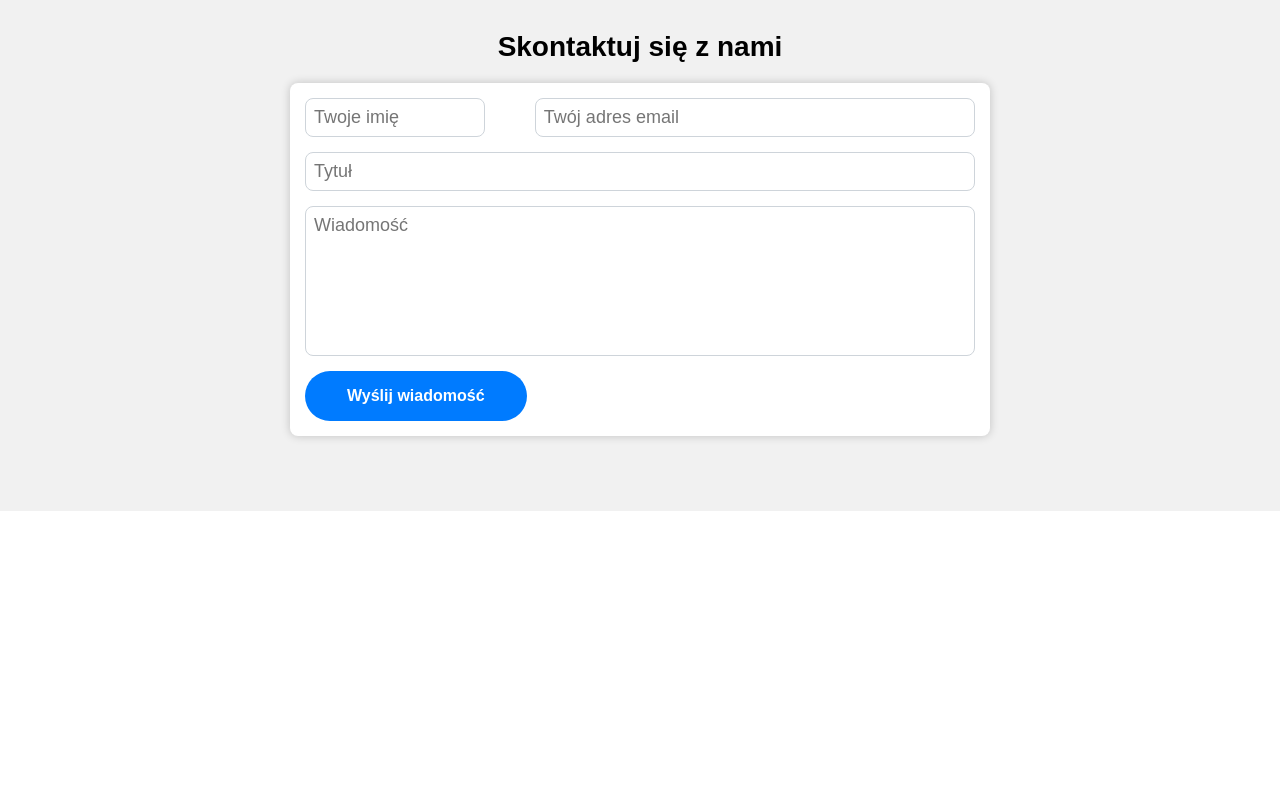
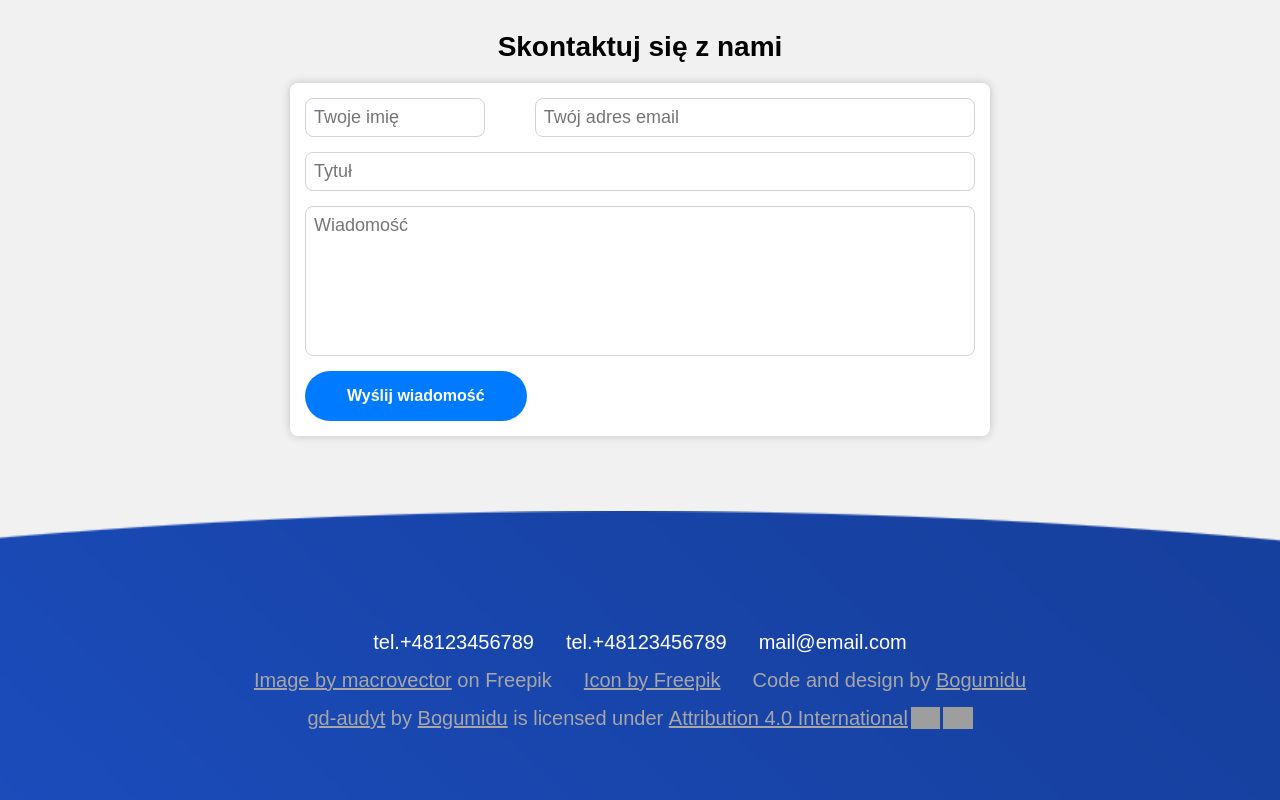
Before and after one commit to bogumidu/gh-audyt, a Vue app: page / in a window 1280 px wide. Shown: the part 2894-3694 px from the top of the page. Before the commit the page ends 3405 px from the top, so only its background shows below. Built offline with nearby package versions, Linux system fonts and the light colour scheme; grey boxes are pictures that could not be loaded.

Commit message:
implement footer

```diff
--- a/src/App.vue
+++ b/src/App.vue
@@ -6,6 +6,7 @@ import About from './components/About.vue';
 import Price from './components/Price.vue';
 import Faq from './components/Faq.vue';
 import Contact from './components/Contact.vue';
+import Footer from './components/Footer.vue';
 
 let displayModal = true
 
@@ -27,6 +28,7 @@ function toggleModal() {
       <Contact
         @toggleModal="toggleModal"
       />
+      <Footer/>
     </div>
   </div>
 </template>
--- a/src/components/Footer.vue
+++ b/src/components/Footer.vue
@@ -1,8 +1,23 @@
 // Created thanks to John Komarnicki https://www.youtube.com/watch?v=u2AwJAFeaKc
 
 <template>
-  <a href="https://www.freepik.com/free-vector/icons-set-drawn-flat-style-different-factory-workers_4268141.htm#query=Engineer&position=10&from_view=search&track=sph">Image by macrovector</a> on Freepik
-  <a href="https://www.freepik.com/icon/safety_842436">Icon by Freepik</a>
+  <footer>
+    <div class="column">
+      <div class="flex-row">
+        <div>tel.+48123456789</div>
+        <div>tel.+48123456789</div>
+        <div>mail@email.com</div>
+      </div>
+      <div class="flex-row">
+        <div class="credits"><a href="https://www.freepik.com/free-vector/icons-set-drawn-flat-style-different-factory-workers_4268141.htm#query=Engineer&position=10&from_view=search&track=sph">Image by macrovector</a> on Freepik</div>
+        <div class="credits"><a href="https://www.freepik.com/icon/safety_842436">Icon by Freepik</a></div>
+        <div class="credits">Code and design by <a href="https://github.com/bogumidu">Bogumidu</a></div>
+      </div>
+      <div class="flex-row credits">
+        <p xmlns:cc="http://creativecommons.org/ns#" xmlns:dct="http://purl.org/dc/terms/"><a property="dct:title" rel="cc:attributionURL" href="https://github.com/bogumidu/gh-audyt">gd-audyt</a> by <a rel="cc:attributionURL dct:creator" property="cc:attributionName" href="https://github.com/bogumidu">Bogumidu</a> is licensed under <a href="http://creativecommons.org/licenses/by/4.0/?ref=chooser-v1" target="_blank" rel="license noopener noreferrer" style="display:inline-block;">Attribution 4.0 International<img style="height:22px!important;margin-left:3px;vertical-align:text-bottom;" src="https://mirrors.creativecommons.org/presskit/icons/cc.svg?ref=chooser-v1"><img style="height:22px!important;margin-left:3px;vertical-align:text-bottom;" src="https://mirrors.creativecommons.org/presskit/icons/by.svg?ref=chooser-v1"></a></p>
+      </div>
+    </div>
+  </footer>
 </template>
 
 <script lang="ts">
@@ -11,13 +26,52 @@ export default {}
 
 <style lang="scss" scoped>
 
-.pricing {
-  padding: 80px 0;
+footer {
   width: 100%;
-  display: flex;
-  justify-content: center;
+  padding: 70px;
+  padding-top: 120px;
+  margin: 0 auto;
+  margin-bottom: 0;
+  background: url('../../public/footer-bg.png') center bottom no-repeat;
+  background-size: cover;
+
+  color:#fff;
+  text-align: center;
+  @media(min-width: 1200px) {
+    text-align: initial;
+    font-size: 20px;
+  }
+
+  a {
+    font-weight: 500;
+    color: #fff;
+  }
+
+  .credits {
+    color: #a6a6a6;
+    a {
+    font-weight: 500;
+      color: #a6a6a6;
+    }
+  }
+
+  .column {
+    display: flex;
+    flex-direction: column;
+    gap: 15px;
+  }
+  .flex-row {
+    display: flex;
+    gap: 32px;
+    flex-direction: column;
+    align-items: center;
+    justify-content: center;
+    @media(min-width: 1000px) {
+      flex-direction: row;
+    }
+  }
+}
 
 
-}
 
 </style>
```
Also changed, not shown: src/components/Home.vue (+5 -5 lines), public/footer-bg.png (added).
